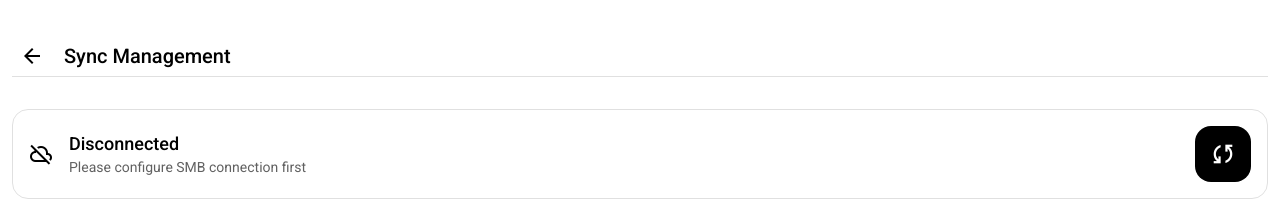
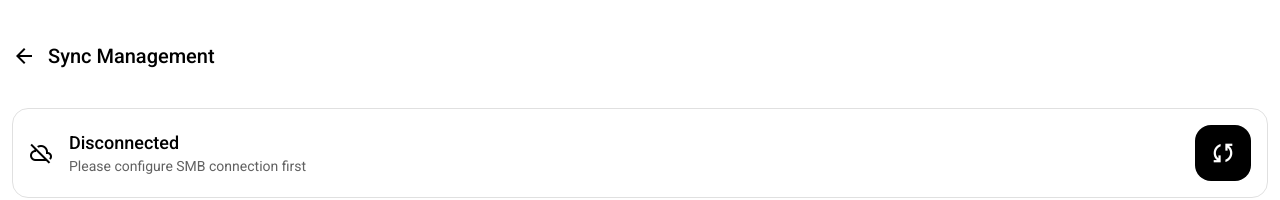
Before and after one commit to iamcheyan/miyako, a React (Vite) app: page /sync in a window 1280 px wide. Shown: the top 200 px of the page. Built offline with nearby package versions, Linux system fonts and the light colour scheme.

Commit message:
优化亮色和暗色模式下的样式。

```diff
--- a/src/components/MusicLibrary.css
+++ b/src/components/MusicLibrary.css
@@ -288,7 +288,7 @@
   padding: 14px;
   background: none;
   border: none;
-  border-bottom: 1px solid var(--outline-variant);
+  /*border-bottom: 1px solid var(--outline-variant);*/
   cursor: pointer;
   text-align: left;
   transition: background-color 0.2s;
@@ -384,7 +384,7 @@
 }
 
 .back-btn-small {
-  width: 40px;
+  /*width: 40px;*/
   height: 40px;
   display: flex;
   align-items: center;
@@ -462,7 +462,7 @@
   display: flex;
   align-items: center;
   padding: 0 16px;
-  border-bottom: 1px solid var(--outline-variant);
+  /*border-bottom: 1px solid var(--outline-variant);*/
   transition: background-color 0.2s;
 }
 
@@ -1032,10 +1032,6 @@
   background-color: var(--surface-variant);
 }
 
-:root[data-theme="light"] .material-symbols-outlined {
-  color: var(--on-surface-variant);
-}
-
 :root[data-theme="light"] .search-result-name {
   color: var(--on-surface);
 }
--- a/src/components/shared.css
+++ b/src/components/shared.css
@@ -5,7 +5,7 @@
   gap: 12px;
   /*padding: 12px 16px;*/
   background-color: var(--surface);
-  border-bottom: 1px solid var(--outline-variant);
+  /*border-bottom: 1px solid var(--outline-variant);*/
   flex-shrink: 0;
 }
 
@@ -17,7 +17,7 @@
 }
 
 .page-header .back-btn {
-  width: 40px;
+  /*width: 40px;*/
   height: 40px;
   display: flex;
   align-items: center;
@@ -81,7 +81,7 @@
 /* ==================== 亮色模式强制覆盖 ==================== */
 :root[data-theme="light"] .page-header {
   background-color: var(--surface);
-  border-bottom-color: var(--outline-variant);
+  /*border-bottom-color: var(--outline-variant);*/
 }
 
 :root[data-theme="light"] .back-btn {
```
